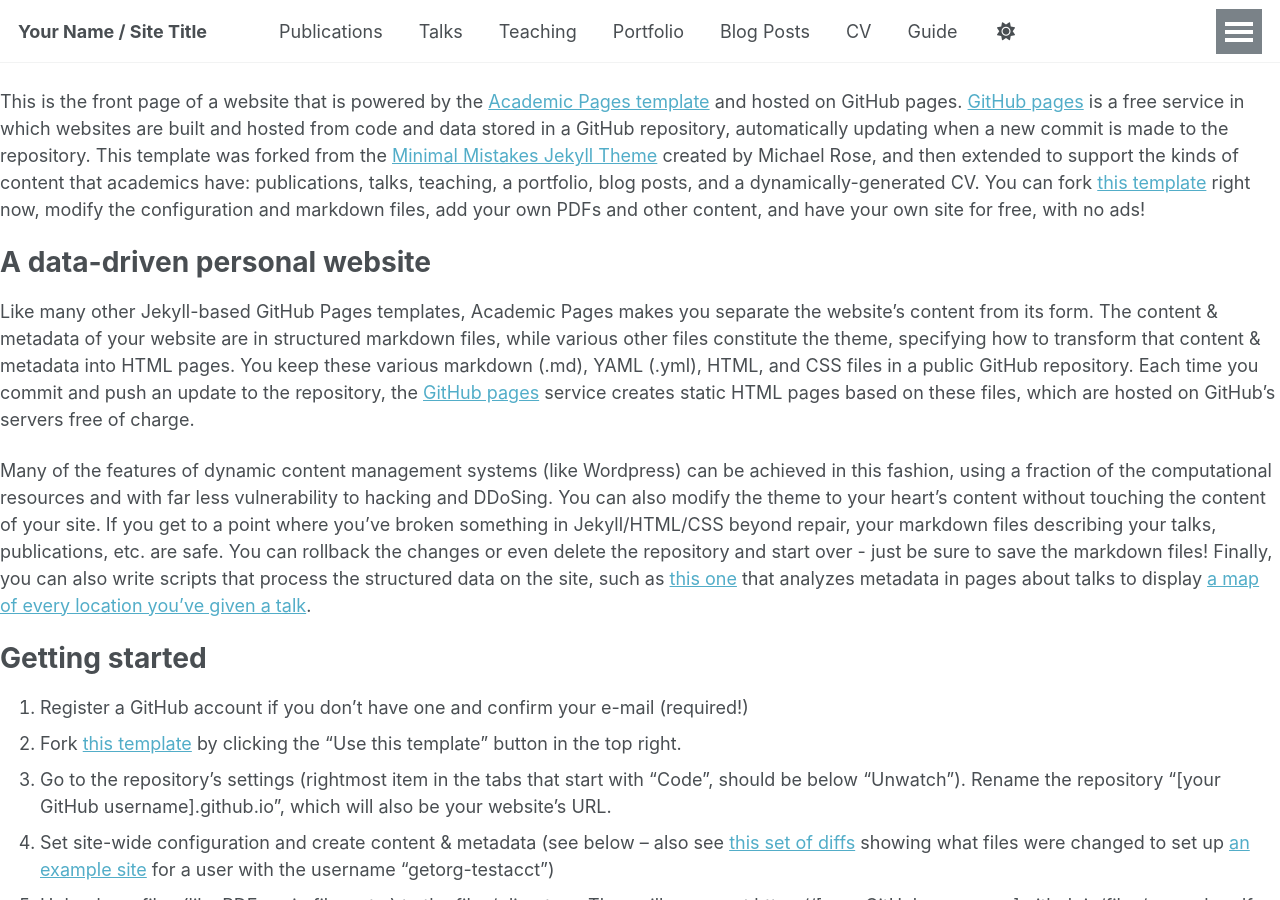
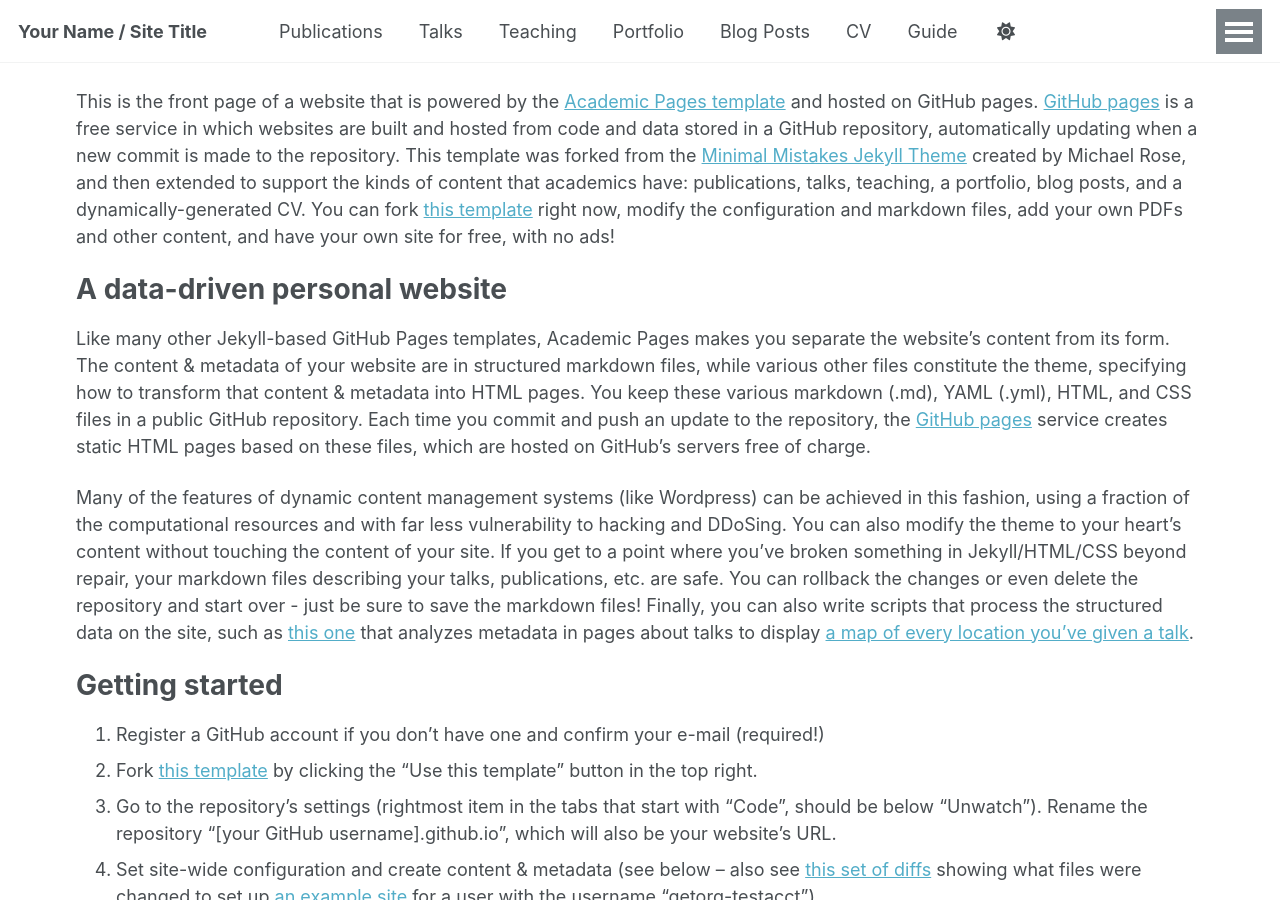
Before and after one commit to XAI-Winter-School/xai-winter-school.github.io, a Jekyll site: the page built from _pages/about.md, in a window 1280 px wide and 900 px high. Built offline with Jekyll 4.4.1, drawn with Linux system fonts in a browser that asks for light colours.

Commit message:
Update plain.html

```diff
--- a/_layouts/plain.html
+++ b/_layouts/plain.html
@@ -8,6 +8,9 @@
     {% include browser-upgrade.html %}
     {% include masthead.html %}
 
-    {{ content }}
+    <!-- Add a container div with padding -->
+    <div style="padding: 0 2rem; max-width: 1200px; margin: 0 auto;">
+        {{ content }}
+    </div>
 </body>
 </html>
```
